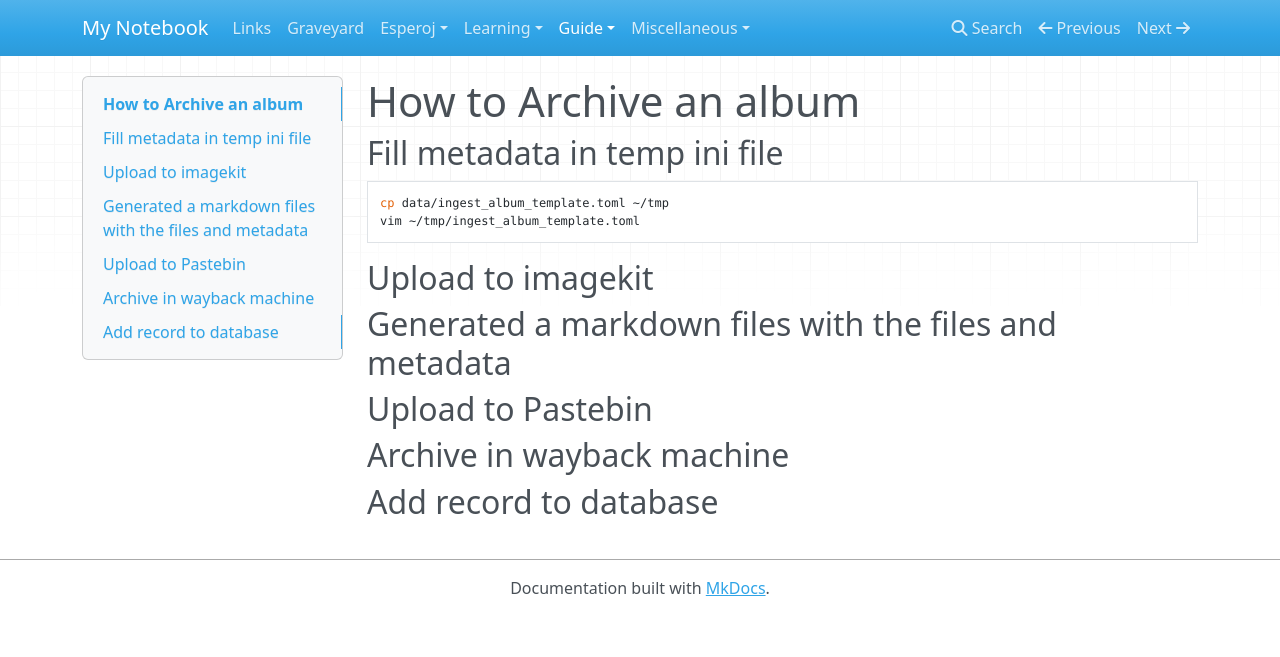
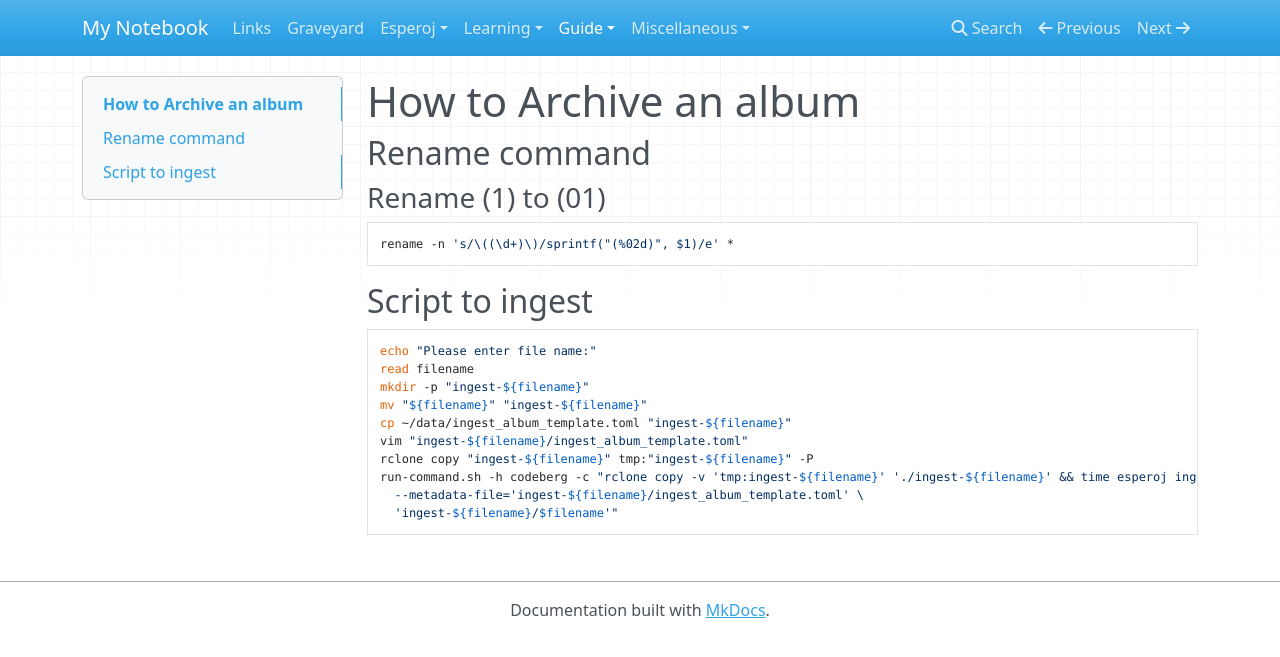
Before and after one commit to esperoj/notebook, an MkDocs documentation site: the page built from docs/guide/how-to-archive-an-album.md, in a window 1280 px wide. Shown: the top 657 px of the page. Built offline with MkDocs 1.6.1, drawn with Linux system fonts in a browser that asks for light colours; nearby versions of some CDN libraries.

Commit message:
update how to archive an album

````diff
--- a/docs/guide/how-to-archive-an-album.md
+++ b/docs/guide/how-to-archive-an-album.md
@@ -1,18 +1,22 @@
 # How to Archive an album
+## Rename command
 
-## Fill metadata in temp ini file
+### Rename (1) to (01)
+```bash
+rename -n 's/\((\d+)\)/sprintf("(%02d)", $1)/e' *
+```
+
+## Script to ingest
 
 ```bash
-cp data/ingest_album_template.toml ~/tmp
-vim ~/tmp/ingest_album_template.toml
+echo "Please enter file name:"
+read filename
+mkdir -p "ingest-${filename}"
+mv "${filename}" "ingest-${filename}"
+cp ~/data/ingest_album_template.toml "ingest-${filename}"
+vim "ingest-${filename}/ingest_album_template.toml"
+rclone copy "ingest-${filename}" tmp:"ingest-${filename}" -P
+run-command.sh -h codeberg -c "rclone copy -v 'tmp:ingest-${filename}' './ingest-${filename}' && time esperoj ingest_album \
+  --metadata-file='ingest-${filename}/ingest_album_template.toml' \
+  'ingest-${filename}/$filename'"
 ```
-
-## Upload to imagekit
-
-## Generated a markdown files with the files and metadata
-
-## Upload to Pastebin
-
-## Archive in wayback machine
-
-## Add record to database
````
